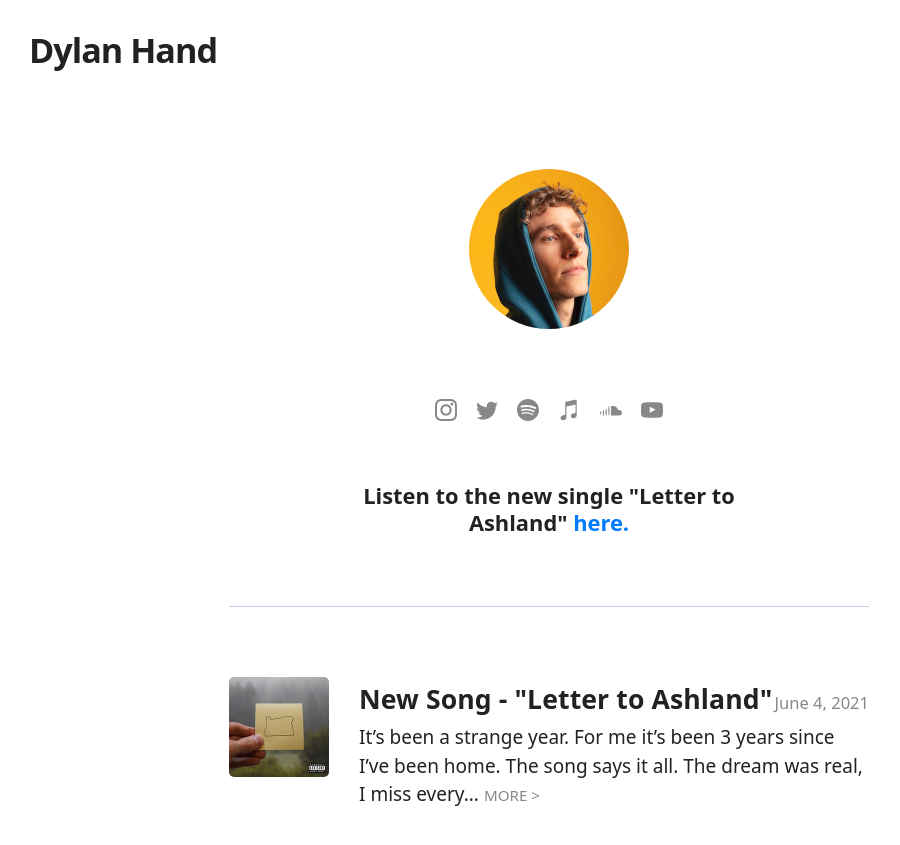
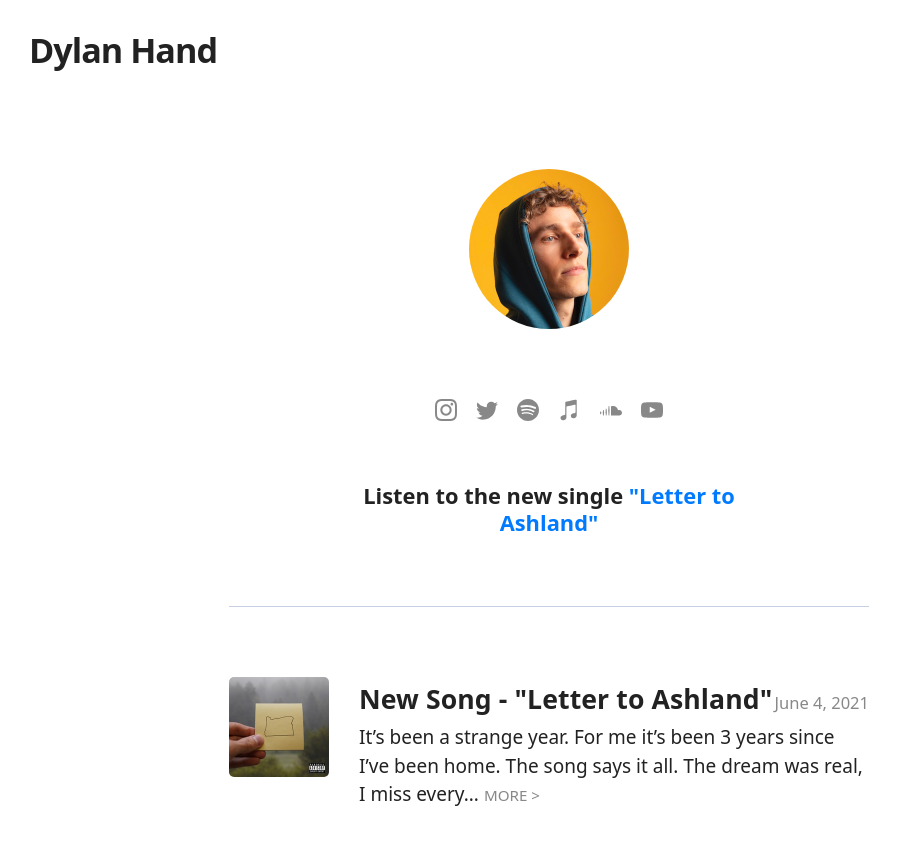
Before and after one commit to dylanhand/dylanhand.github.io, a Jekyll site: the page built from index.html, in a window 1280 px wide and 900 px high. Shown: the top 845 px of the window, without its empty margins (91-991 px from the left). Built offline with Jekyll 4.4.1, drawn with Linux system fonts in a browser that asks for light colours.

Commit message:
Songwhip link to Letter to Ashland

```diff
--- a/_config.yml
+++ b/_config.yml
@@ -11,7 +11,7 @@ author:
   name: Dylan Hand
   tagline: apps & raps
   image: '/assets/img/profile-pic.jpg'
-  bio: Listen to the new single "Letter to Ashland" <a href="https://songwhip.com/dylanhand/letter-to-ashland">here.</a>
+  bio: Listen to the new single <a href="https://songwhip.com/dylanhand/letter-to-ashland">"Letter to Ashland"</a>
   email: dylan.hand@gmail.com
 
 
```
Also changed, not shown: links/letter-to-ashland.md (+1 -1 lines).
